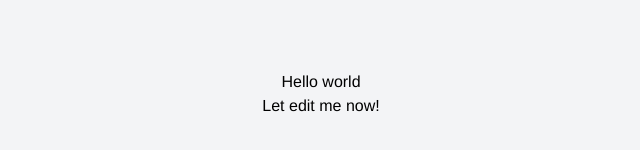
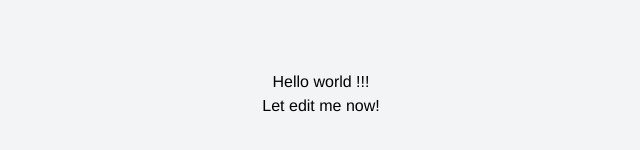
Before and after one commit to tienhieuD/doremon, a Next.js app: page / in a window 1280 px wide. Shown: the part 306-456 px from the top of the page, without its empty margins (319-959 px from the left). Built offline with nearby package versions, Linux system fonts and the light colour scheme; what react-moralis would draw is missing.

Commit message:
Test build

```diff
--- a/pages/index.js
+++ b/pages/index.js
@@ -4,7 +4,7 @@
   return (
     <>
       <div className="w-screen h-screen flex flex-col items-center justify-center">
-        <h1 className="">Hello world</h1>
+        <h1 className="">Hello world !!!</h1>
         <h1 className="">Let edit me now!</h1>
       </div>
     </>
```
